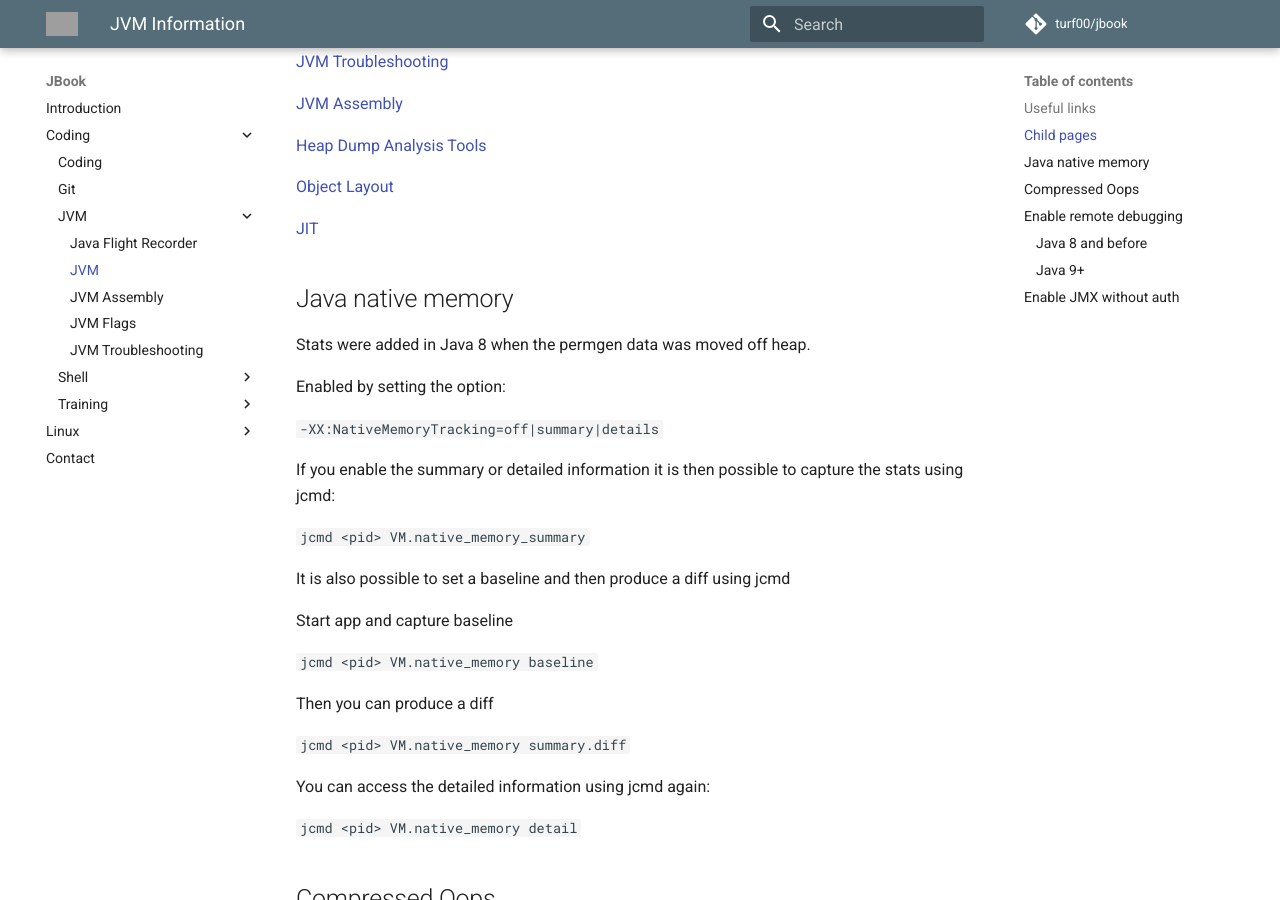
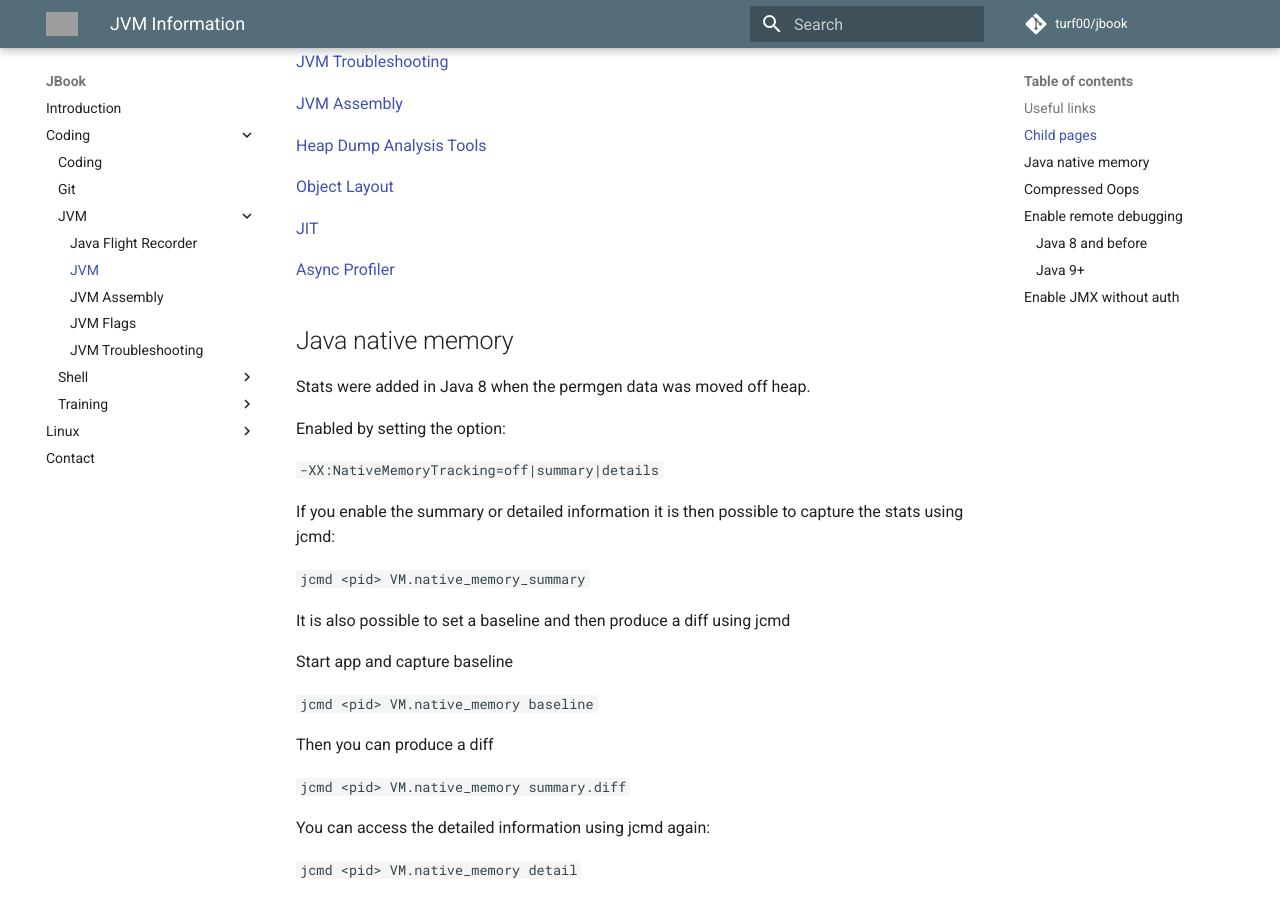
Before and after one commit to turf00/jbook, an MkDocs documentation site: the page built from docs/coding/jvm/jvm.md, in a window 1280 px wide and 900 px high, scrolled down 405 px. Built offline with MkDocs 1.6.1 and Material for MkDocs 9.7.7, drawn with Linux system fonts in a browser that asks for light colours; comment, search, counter and statistics services are not loaded; grey boxes are pictures that could not be loaded.

Commit message:
Add link to async page

```diff
--- a/docs/coding/jvm/jvm.md
+++ b/docs/coding/jvm/jvm.md
@@ -21,6 +21,8 @@ This page contains links for information on the JVM.
 [Object Layout](object-layout.md)
 
 [JIT](jit.md)
+
+[Async Profiler](async.md)
 
 # Java native memory
 
```
